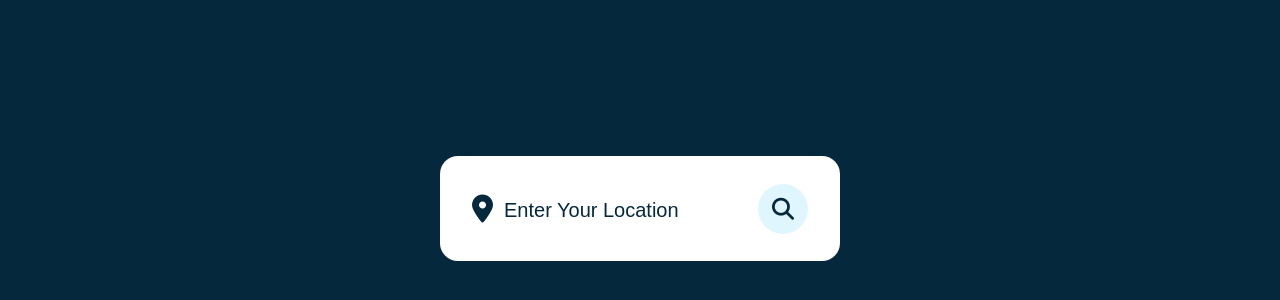
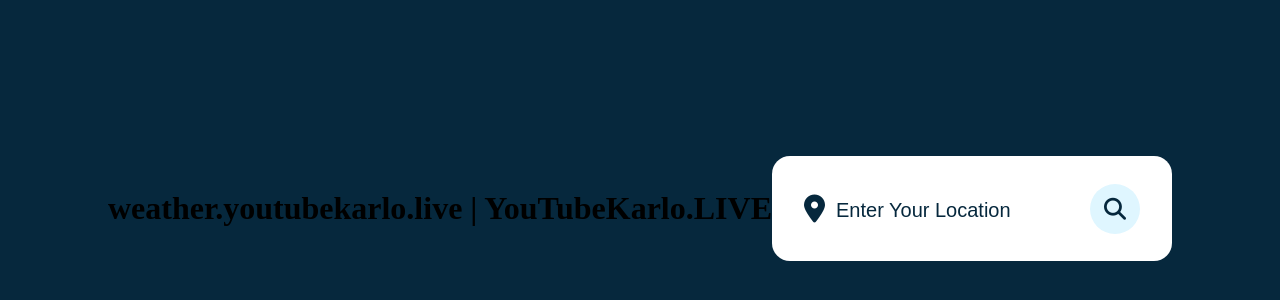
Before and after one commit to KarloYT/weather, a plain HTML site: page index.html in a window 1280 px wide. Shown: the part 192-492 px from the top of the page. Drawn offline with Linux system fonts and the light colour scheme.

Commit message:
[GFX AND TXT]

```diff
--- a/index.html
+++ b/index.html
@@ -13,6 +13,8 @@
 </head>
 
 <body>
+
+    <h1>weather.youtubekarlo.live | YouTubeKarlo.LIVE</h1>
 
     <div class="container">
         <div class="search-box">
```
